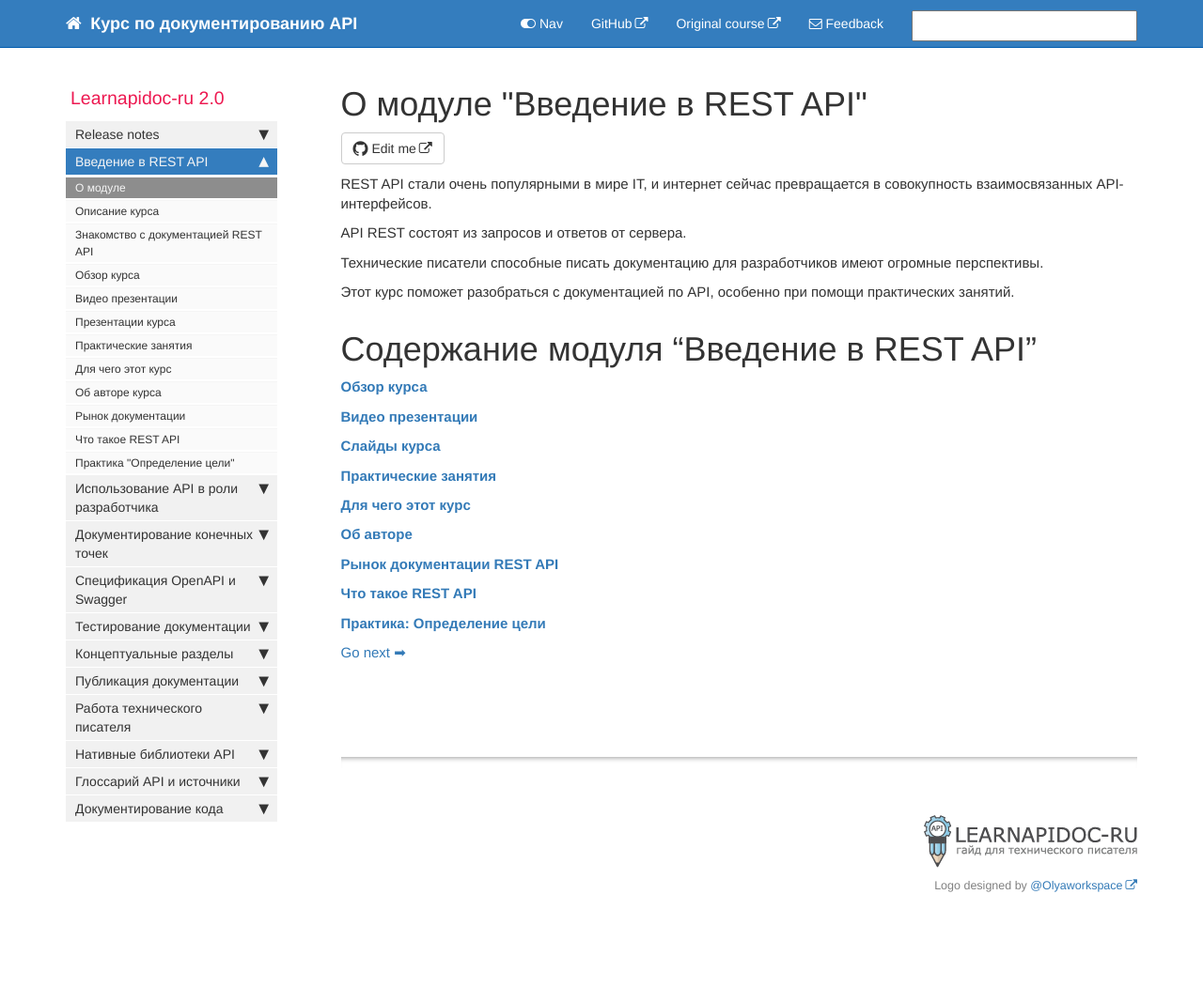
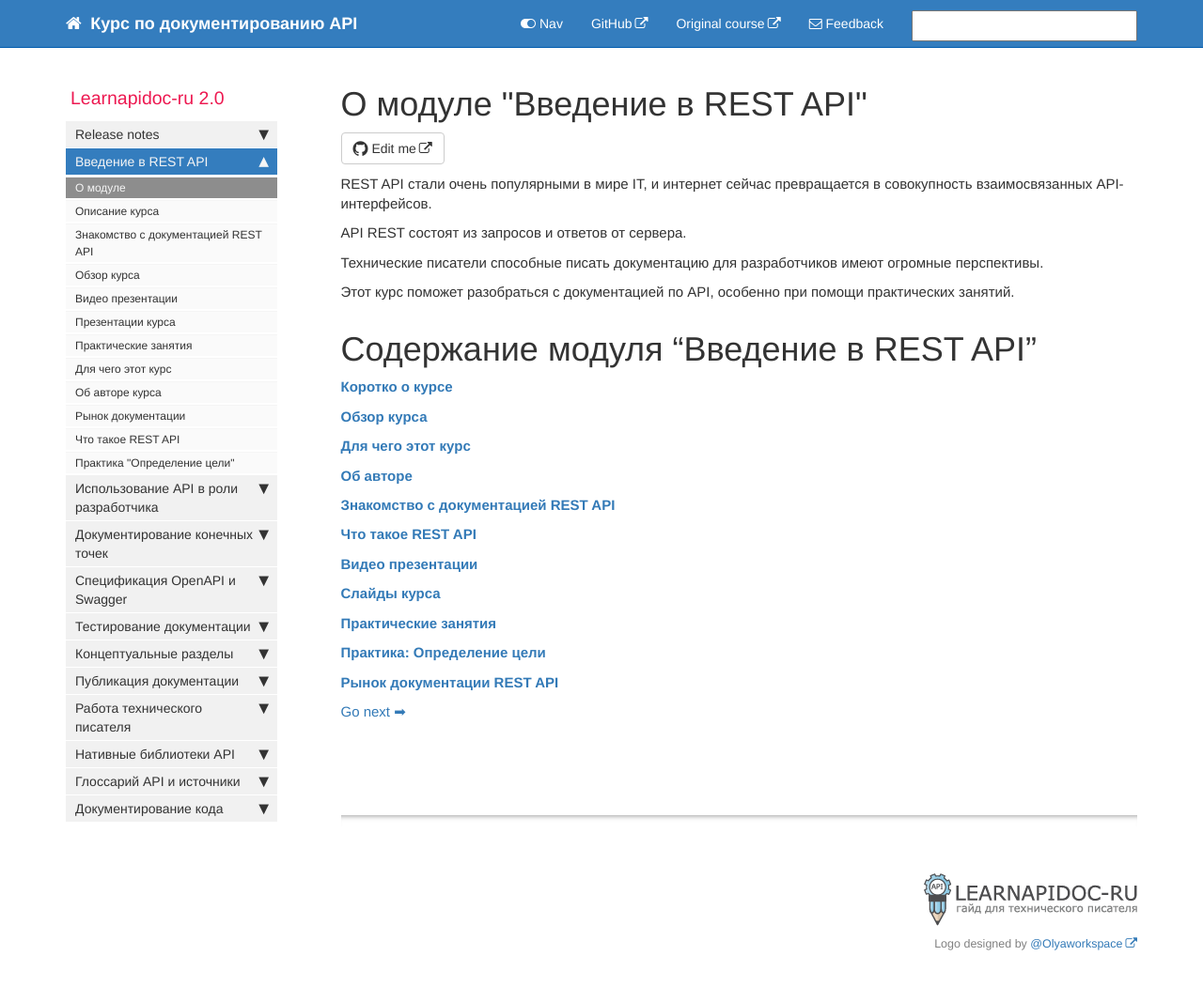
Before and after one commit to Starkovden/Starkovden.github.io, a Jekyll site: the page built from pages/introduction-rest-api/about-first-module.md, in a window 1280 px wide and 1075 px high. Shown: the top 1051 px of the window at 94% size. Built offline with Jekyll 4.4.1, drawn with Linux system fonts in a browser that asks for light colours; nearby versions of some CDN libraries; comment, search, counter and statistics services are not loaded.

Commit message:
переставил разделы по смыслу

```diff
--- a/pages/introduction-rest-api/about-first-module.md
+++ b/pages/introduction-rest-api/about-first-module.md
@@ -16,7 +16,17 @@ API REST состоят из запросов и ответов от серве
 
 # Содержание модуля "Введение в REST API"
 
+[**Коротко о курсе**](index.html)
+
 [**Обзор курса**](course-overview.html)
+
+[**Для чего этот курс**](what-for-this-course.html)
+
+[**Об авторе**](about-the-author.html)
+
+[**Знакомство с документацией REST API**](intro-rest-api.html)
+
+[**Что такое REST API**](what-is-rest-api.html)
 
 [**Видео презентации**](video-presentations.html)
 
```
Also changed, not shown: other parts of pages/introduction-rest-api/about-first-module.md (+1 -7 lines).
